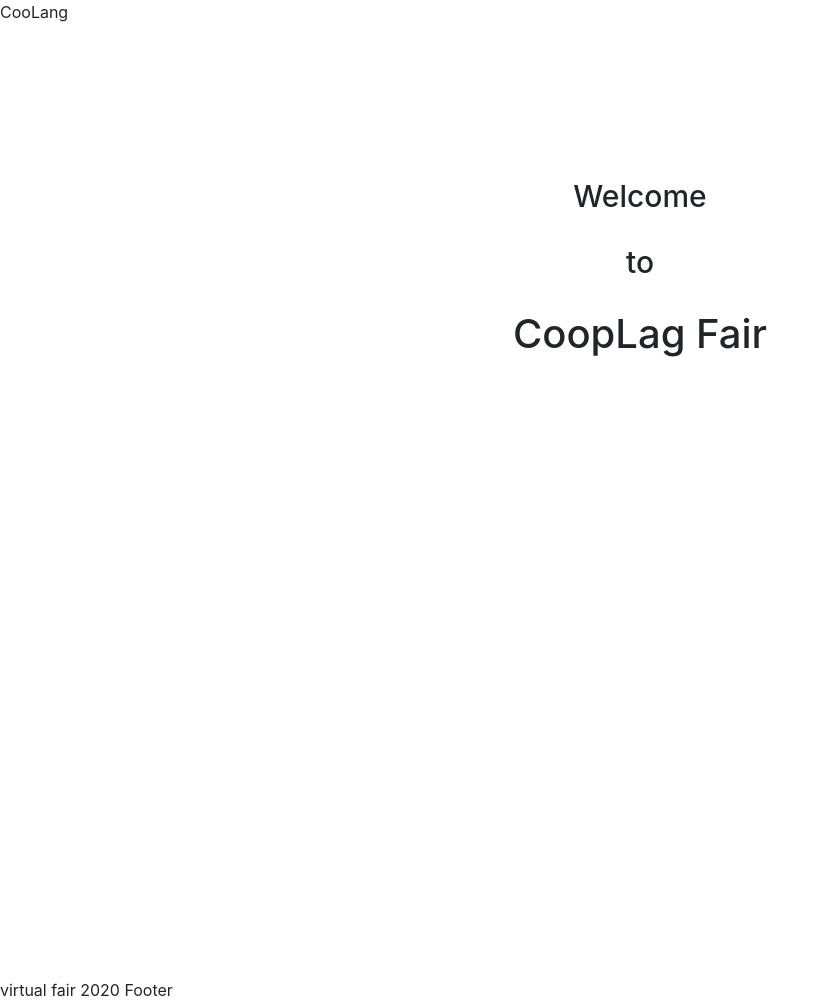
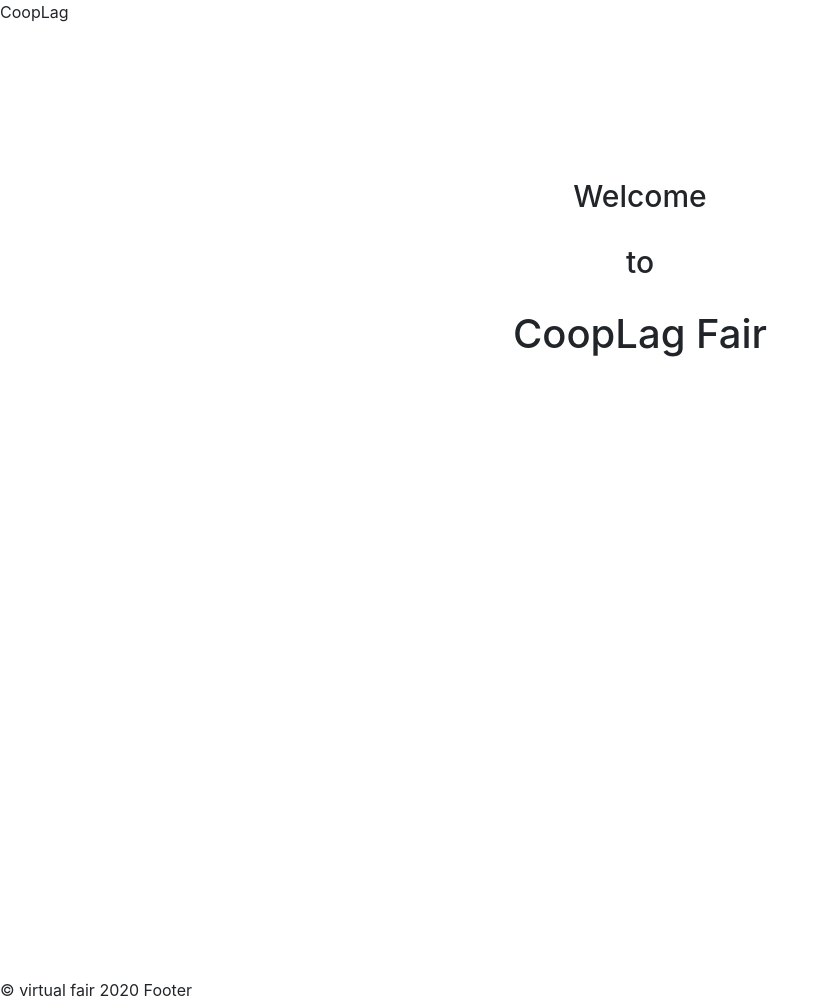
Before and after one commit to cmcWebCode40/my_portfolio_site, a React (Create React App) app: page / in a window 1280 px wide. Shown: the whole page, without its empty margins (0-830 px from the left). Built offline with nearby package versions, Linux system fonts and the light colour scheme.

Commit message:
Pulled from Main and edit on footer

```diff
--- a/src/layouts/mainLayout/footer/Footer.js
+++ b/src/layouts/mainLayout/footer/Footer.js
@@ -1,7 +1,7 @@
 import React from 'react';
 
 const Footer = () => {
-  return <footer>virtual fair 2020 Footer</footer>;
+  return <footer>&copy; virtual fair 2020 Footer</footer>;
 };
 
 export default Footer;
--- a/src/layouts/mainLayout/header/Header.js
+++ b/src/layouts/mainLayout/header/Header.js
@@ -3,7 +3,7 @@ import React from 'react';
 const Header = () => {
   return (
     <header>
-      <span>CooLang</span>
+      <span>CoopLag</span>
     </header>
   );
 };
```
